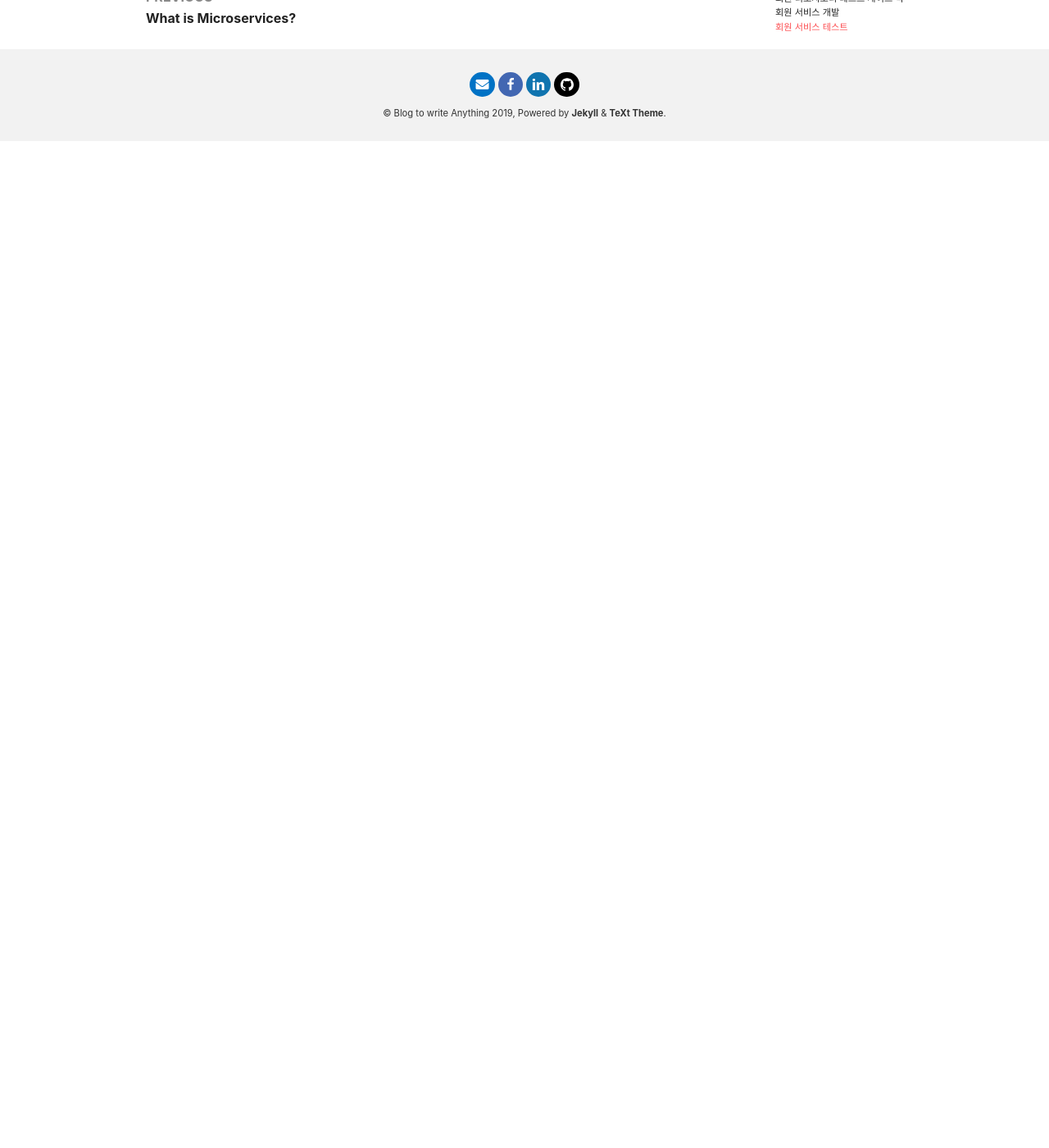
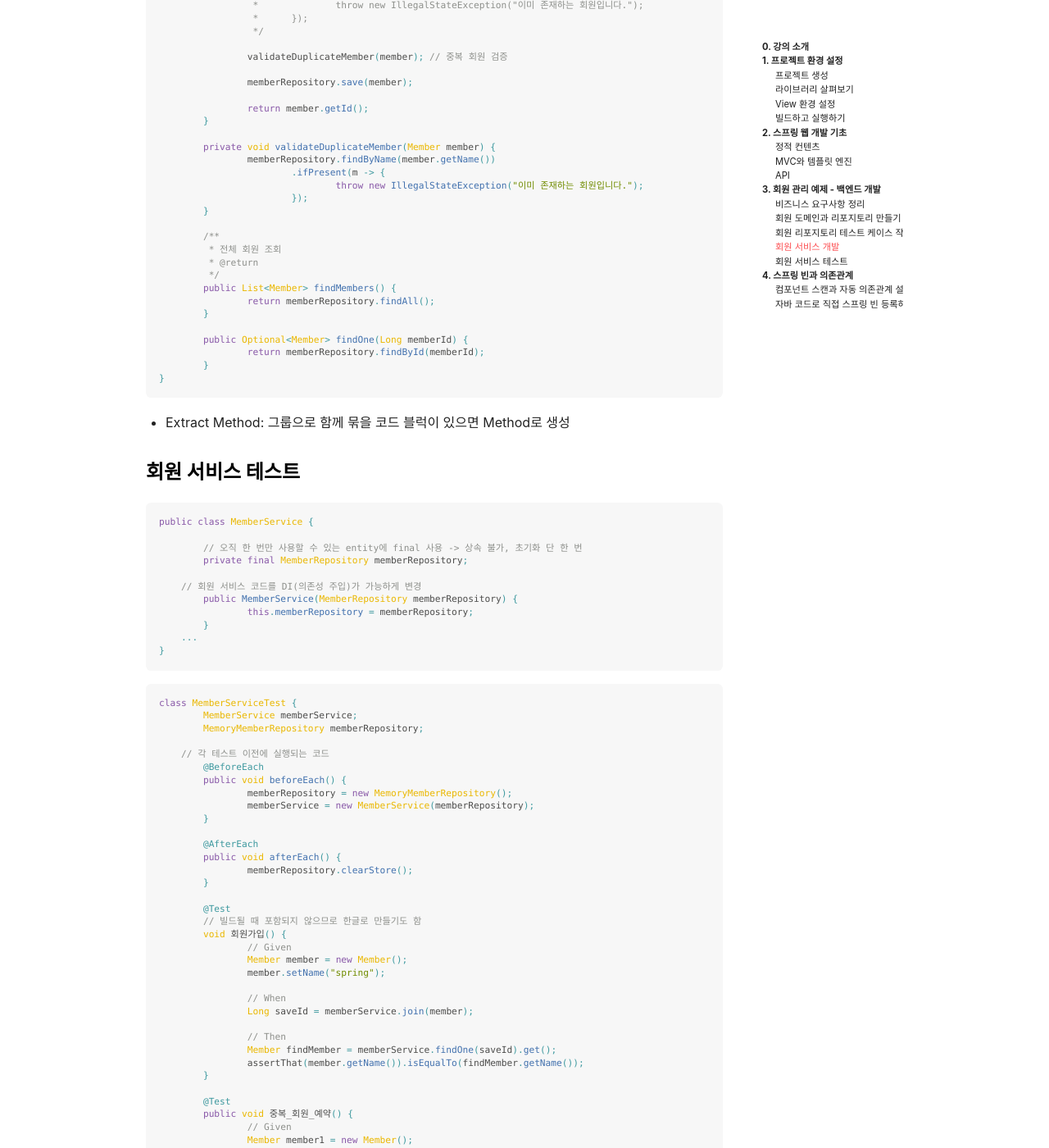
Before and after one commit to junyoung1992/junyoung1992.github.io, a Jekyll site: the page built from _posts/Java/2021-02-09-spring-intro.md, in a window 1280 px wide and 1400 px high, scrolled down 10546 px. Shown: the whole window at 82% size. Built offline with Jekyll 4.4.1, drawn with Linux system fonts in a browser that asks for light colours; nearby versions of some CDN libraries; before the commit the page ends 10718 px from its top, so only the background shows below that; some of the changed text lies outside the part shown.

Commit message:
Study Spring

````diff
--- a/_posts/Java/2021-02-09-spring-intro.md
+++ b/_posts/Java/2021-02-09-spring-intro.md
@@ -71,13 +71,11 @@ tags: Java Spring Inflearn
 ```java
 @Controller
 public class HelloController {
-
     @GetMapping("hello")
     public String hello(Model model) {
         model.addAttribute("data", "hello!!");
         return "hello";
     }
-
 }
 ```
 
@@ -135,13 +133,11 @@ MVC: Model, View, Controller
 ```java
 @Controller
 public class HelloController {
-
     @GetMapping("hello-mvc")
     public String helloMvc(@RequestParam("name") String name, Model model) {
          model.addAttribute("name", name);
     return "hello-template";
     }
-
 }
 ```
 
@@ -165,7 +161,6 @@ public class HelloController {
 ```java
 @Controller
 public class HelloController {
-
 	@GetMapping("hello-string")
 	@ResponseBody	// HTTP의 Body 부분에 내용을 직접 넣어줌
 	public String helloString(@RequestParam("name") String name) {
@@ -191,7 +186,6 @@ public class HelloController {
 			this.name = name;
 		}
 	}
-
 }
 ```
 - `@ResponseBody`를 사용하고 객체를 반환하면 객체가 JSON(기본)으로 변환
@@ -229,18 +223,15 @@ public class HelloController {
 
 ```java
 public interface MemberRepository {
-
 	Member save(Member member);
 	Optional<Member> findById(Long id);
 	Optional<Member> findByName(String name);
 	List<Member> findAll();
-
 }
 ```
 
 ```java
 public class MemoryMemberRepository implements MemberRepository{
-
 	// 실무에서는 동시성 문제가 있을 수 있기 때문에 ConcurrentHashMap, AtomicLong 등 사용...
 	private static Map<Long, Member> store = new HashMap<>();
 	private static long sequence = 0L;
@@ -269,7 +260,6 @@ public class MemoryMemberRepository implements MemberRepository{
 	public List<Member> findAll() {
 		return new ArrayList<>(store.values());
 	}
-
 }
 ```
 
@@ -279,18 +269,15 @@ public class MemoryMemberRepository implements MemberRepository{
 
 ```java
 public interface MemberRepository {
-
 	Member save(Member member);
 	Optional<Member> findById(Long id);
 	Optional<Member> findByName(String name);
 	List<Member> findAll();
-
 }
 ```
 
 ```java
 public class MemoryMemberRepository implements MemberRepository{
-
 	// 실무에서는 동시성 문제가 있을 수 있기 때문에 ConcurrentHashMap, AtomicLong 등 사용...
 	private static Map<Long, Member> store = new HashMap<>();
 	private static long sequence = 0L;
@@ -323,7 +310,6 @@ public class MemoryMemberRepository implements MemberRepository{
 	public void clearStore() {
 		store.clear();
 	}
-
 }
 ```
 
@@ -379,7 +365,6 @@ public class MemoryMemberRepositoryTest {
 
 		assertThat(result.size()).isEqualTo(2);
 	}
-
 }
 ```
 - `@AfterEach`는 각 테스트가 종료될 때마다 실행되는 기능
@@ -387,4 +372,140 @@ public class MemoryMemberRepositoryTest {
 
 ### 회원 서비스 개발
 
+```java
+public class MemberService {
+	private final MemberRepository memberRepository = new MemoryMemberRepository();
+
+	/**
+	 * 회원가입
+	 * @param member
+	 * @return
+	 */
+	public Long join(Member member) {
+		/**
+		 * // 같은 이름이 있는 중복 회원은 불가
+		 * Optional<Member> result = memberRepository.findByName(member.getName());
+		 * result.ifPresent(m -> {
+		 *     throw new IllegalStateException("이미 존재하는 회원입니다.");
+		 * });
+		*/
+
+		/**
+         * // Extract Method -> validateDuplicateMember 생성
+		 * memberRepository.findByName(member.getName())
+		 * 	.ifPresent(m -> {
+		 * 		throw new IllegalStateException("이미 존재하는 회원입니다.");
+		 * 	});
+		 */
+
+		validateDuplicateMember(member); // 중복 회원 검증
+
+		memberRepository.save(member);
+
+		return member.getId();
+	}
+
+	private void validateDuplicateMember(Member member) {
+		memberRepository.findByName(member.getName())
+			.ifPresent(m -> {
+				throw new IllegalStateException("이미 존재하는 회원입니다.");
+			});
+	}
+
+	/**
+	 * 전체 회원 조회
+	 * @return
+	 */
+	public List<Member> findMembers() {
+		return memberRepository.findAll();
+	}
+
+	public Optional<Member> findOne(Long memberId) {
+		return memberRepository.findById(memberId);
+	}
+}
+```
+- Extract Method: 그룹으로 함께 묶을 코드 블럭이 있으면 Method로 생성
+
 ### 회원 서비스 테스트
+
+```java
+public class MemberService {
+
+	// 오직 한 번만 사용할 수 있는 entity에 final 사용 -> 상속 불가, 초기화 단 한 번
+	private final MemberRepository memberRepository;
+
+    // 회원 서비스 코드를 DI(의존성 주입)가 가능하게 변경
+	public MemberService(MemberRepository memberRepository) {
+		this.memberRepository = memberRepository;
+	}
+    ...
+}
+```
+
+```java
+class MemberServiceTest {
+	MemberService memberService;
+	MemoryMemberRepository memberRepository;
+
+    // 각 테스트 이전에 실행되는 코드
+	@BeforeEach
+	public void beforeEach() {
+		memberRepository = new MemoryMemberRepository();
+		memberService = new MemberService(memberRepository);
+	}
+
+	@AfterEach
+	public void afterEach() {
+		memberRepository.clearStore();
+	}
+
+	@Test
+	// 빌드될 때 포함되지 않으므로 한글로 만들기도 함
+	void 회원가입() {
+		// Given
+		Member member = new Member();
+		member.setName("spring");
+
+		// When
+		Long saveId = memberService.join(member);
+
+		// Then
+		Member findMember = memberService.findOne(saveId).get();
+		assertThat(member.getName()).isEqualTo(findMember.getName());
+	}
+
+	@Test
+	public void 중복_회원_예약() {
+		// Given
+		Member member1 = new Member();
+		member1.setName("spring");
+
+		Member member2 = new Member();
+		member2.setName("spring");
+
+		// When
+
+		memberService.join(member1);
+		IllegalStateException e = assertThrows(IllegalStateException.class, () -> memberService.join(member2));
+
+		assertThat(e.getMessage()).isEqualTo("이미 존재하는 회원입니다.");
+/*
+		try {
+			memberService.join(member2);
+			fail();
+		} catch (IllegalStateException e) {
+			Assertions.assertThat(e.getMessage()).isEqualTo("이미 존재하는 회원입니다.");
+		}
+*/
+
+		// Then
+	}
+}
+```
+
+## 4. 스프링 빈과 의존관계
+
+### 컴포넌트 스캔과 자동 의존관계 설정
+
+### 자바 코드로 직접 스프링 빈 등록하기
````
